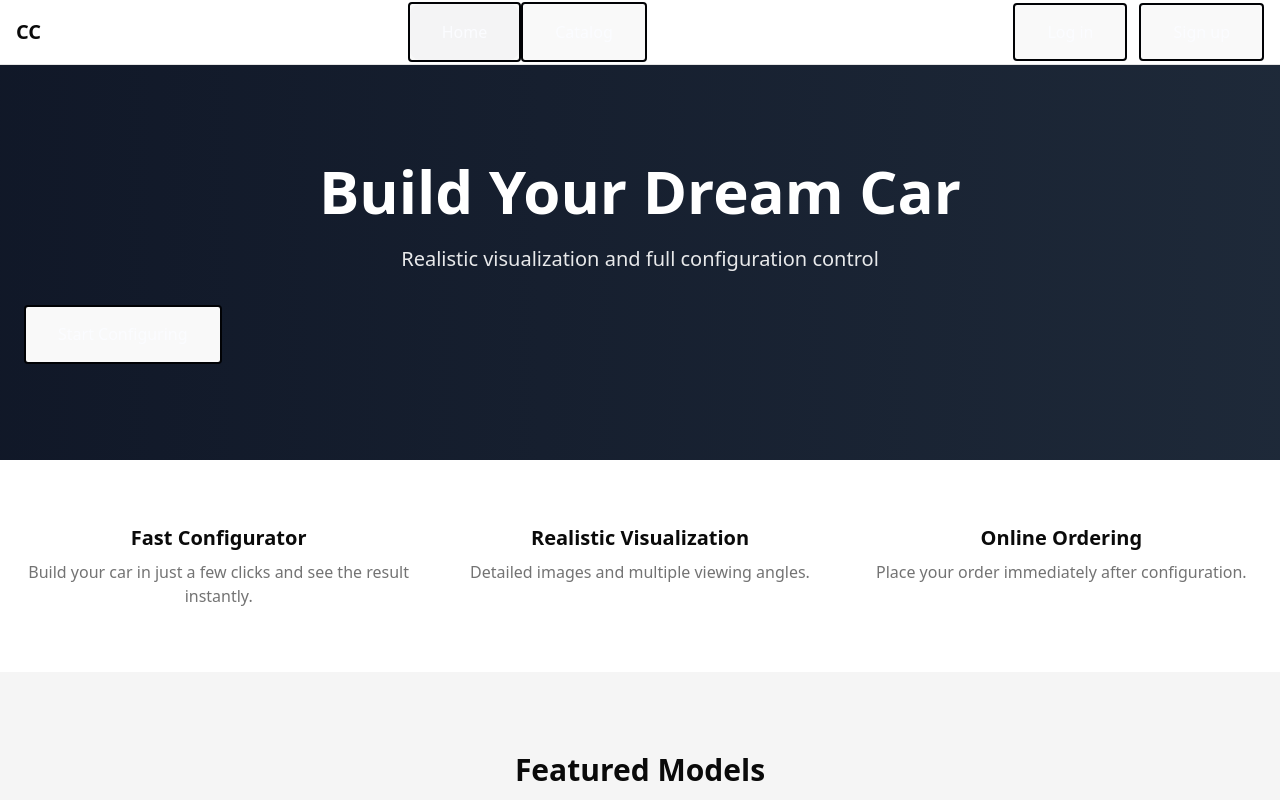
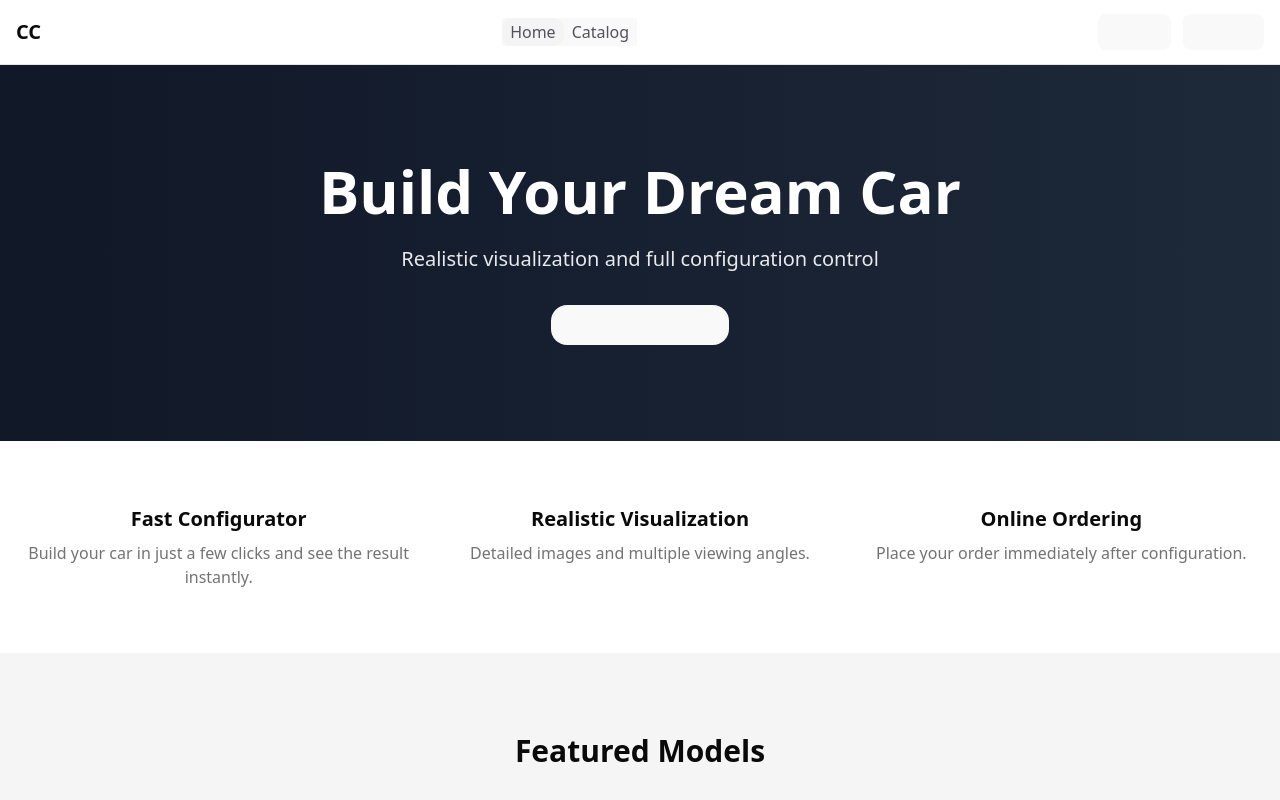
Before and after one commit to adletkeyra/car-configurator, a React (Vite) app: page / in a window 1280 px wide. Shown: the top 800 px of the page. Built offline with nearby package versions, Linux system fonts and the light colour scheme.

Commit message:
Fixed button style

```diff
--- a/src/index.css
+++ b/src/index.css
@@ -67,29 +67,9 @@ body {
   min-height: 100vh;
 }
 
-
 button {
-  padding: 1em 2em;
-  font-size: 1em;
-  font-weight: 500;
   cursor: pointer;
   transition: all 0.25s ease-in-out;
-  display: flex;
-  align-items: center;
-  justify-content: center;
-  box-sizing: border-box;
-  appearance: none;
-  text-decoration: none;
-  overflow-wrap: break-word;
-  hyphens: auto;
-  border: 2px solid rgb(1, 2, 5);
-  border-radius: 4px;
-  background-color: rgb(1, 2, 5);
-  color: rgb(251, 252, 255);
-  max-height: unset;
-  height: auto;
-  width: auto;
-  min-width: min-content;
 }
 button.type-outline{
   background: #fff;
@@ -97,15 +77,9 @@ button.type-outline{
 }
 button:hover {
   background-color: #535457;
-  border-color: #535457;
 }
 button.type-outline:hover{
-  border-color: #6B6D70;
   background-color: rgba(148, 149, 152, .18);
-}
-button:focus,
-button:focus-visible {
-  outline: 4px auto -webkit-focus-ring-color;
 }
 
 @media (prefers-color-scheme: light) {
```
